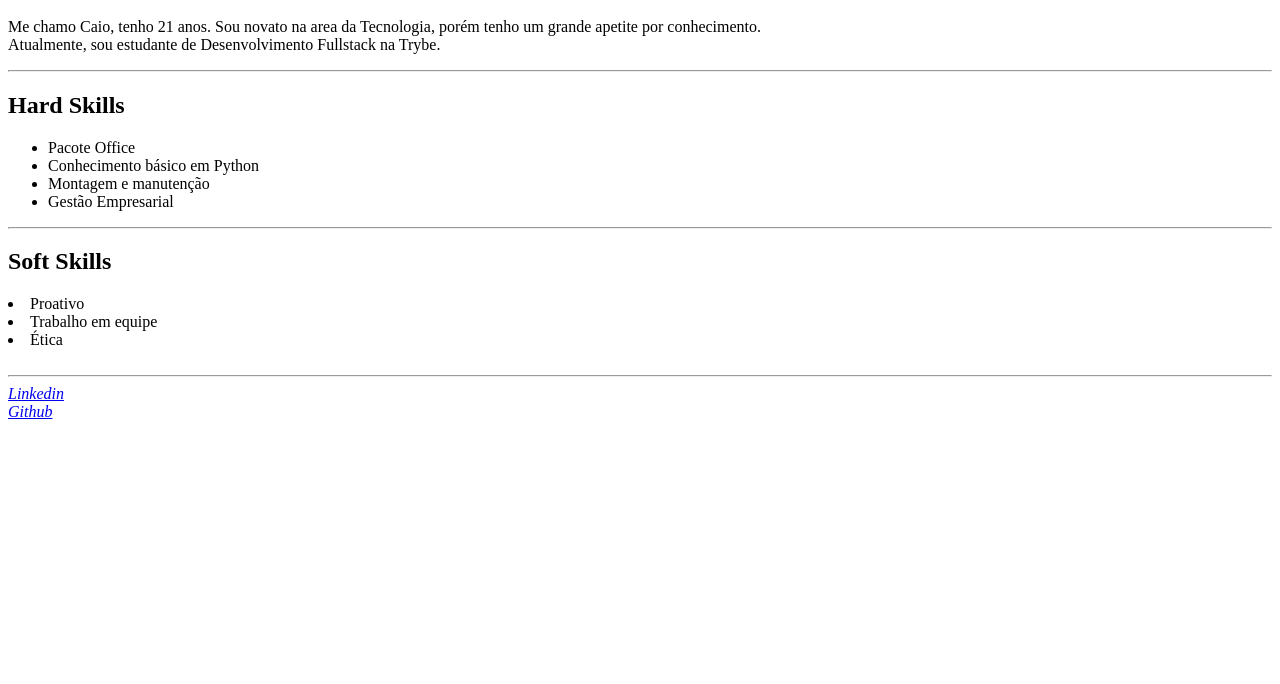
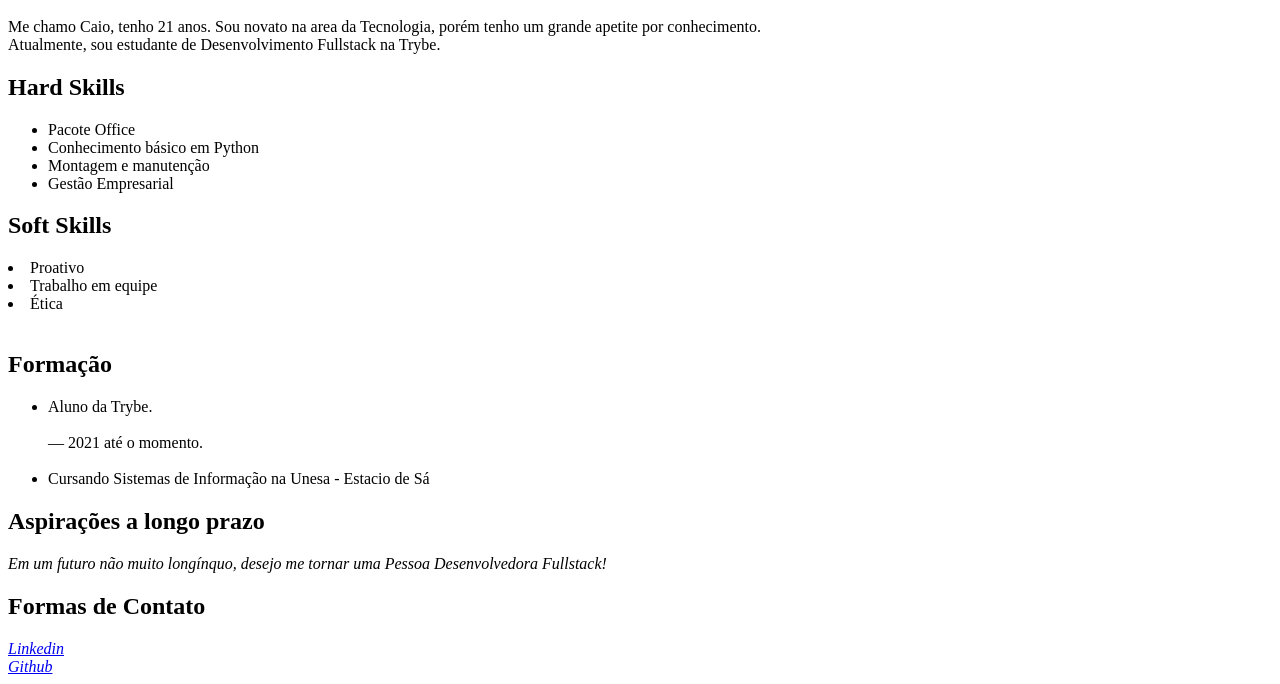
Before and after one commit to CaioCarvalhoF/Portif-lio, a plain HTML site: page index.html in a window 1280 px wide. Shown: the part 283-967 px from the top of the page. Before the commit the page ends 800 px from the top, so only its background shows below. Drawn offline with Linux system fonts and the light colour scheme.

Commit message:
Adiçao de ASPIRAÇOES e FORMAS DE CONTATO

```diff
--- a/index.html
+++ b/index.html
@@ -14,7 +14,7 @@
 
     <p>Me chamo Caio, tenho 21 anos. Sou novato na area da Tecnologia, porém tenho um grande apetite por conhecimento.<br> Atualmente, sou estudante de Desenvolvimento Fullstack na Trybe. </p>
 
-<hr>
+
     <h2>Hard Skills</h2>
 <ul>
 <li>Pacote Office</li>
@@ -22,16 +22,28 @@
 <li>Montagem e manutenção</li>
 <li>Gestão Empresarial</li>
 </ul>
-<hr>
+
 <h2>Soft Skills</h2>
 <li>Proativo</li>
 <li>Trabalho em equipe</li>
 <li>Ética</li>
 <br>
-<hr>
+
+<h2>Formação</h2>
+<ul>
+    <li>Aluno da Trybe.<br> <br>— 2021 até o momento.</li><br>
+    <li>Cursando Sistemas de Informação na Unesa - Estacio de Sá</li>
+</ul>
+
+
+<H2>Aspirações a longo prazo</H2>
+
+<p><em>Em um futuro não muito longínquo, desejo me tornar uma Pessoa Desenvolvedora Fullstack!</em> </p>
+
+</body>
+</html>
+
+<h2>Formas de Contato</h2>
 <a href="https://www.linkedin.com/in/caio-carvalho-ferreira-583993190/" target="_blank"><em>Linkedin</em></a>
 <br>
 <a href="https://github.com/CaioCarvalhoF"><em>Github</em></a>
-
-</body>
-</html>
```
